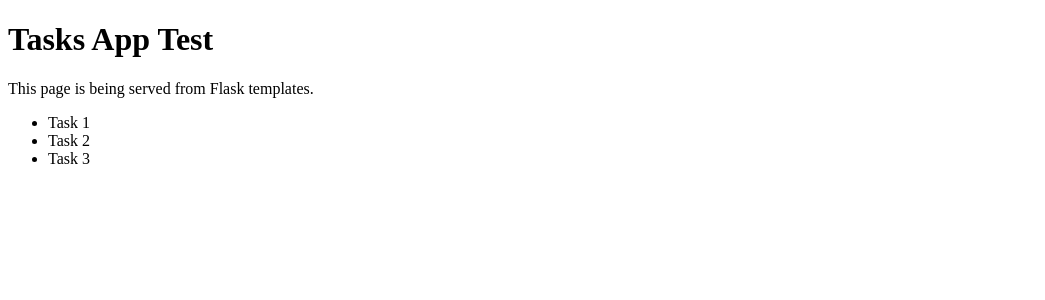
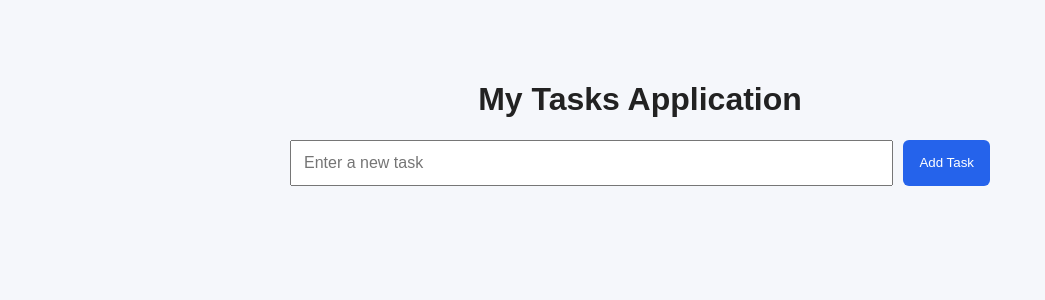
Before and after one commit to mohamvazeer-cell/devsecops-pipeline-project, a Flask app: page / in a window 1280 px wide. Shown: the top 300 px of the page, without its empty margins (0-1045 px from the left). Run offline with Flask 3, Linux system fonts and the light colour scheme; data that the repository does not hold is empty.

Commit message:
Build tasks app in Flask

```diff
--- a/app.py
+++ b/app.py
@@ -1,11 +1,84 @@
-from flask import Flask, render_template
+from flask import Flask, render_template, request, jsonify
+import json
+import os
+import time
 
 app = Flask(__name__)
 app.config["TEMPLATES_AUTO_RELOAD"] = True
+
+DATA_DIR = "data"
+DATA_FILE = os.path.join(DATA_DIR, "tasks.json")
+
+os.makedirs(DATA_DIR, exist_ok=True)
+
+if not os.path.exists(DATA_FILE):
+    with open(DATA_FILE, "w") as f:
+        json.dump([], f)
+
+def load_tasks():
+    try:
+        with open(DATA_FILE, "r") as f:
+            data = json.load(f)
+            return data if isinstance(data, list) else []
+    except:
+        return []
+
+def save_tasks(tasks):
+    with open(DATA_FILE, "w") as f:
+        json.dump(tasks, f, indent=2)
 
 @app.route("/")
 def home():
     return render_template("index.html")
 
+@app.route("/api/health")
+def health():
+    return jsonify({"status": "ok", "message": "Flask backend working"})
+
+@app.route("/api/tasks", methods=["GET"])
+def get_tasks():
+    return jsonify(load_tasks())
+
+@app.route("/api/tasks", methods=["POST"])
+def create_task():
+    tasks = load_tasks()
+    data = request.get_json(silent=True) or {}
+    new_task = {
+        "id": int(time.time() * 1000),
+        "title": data.get("title", "").strip(),
+        "completed": False
+    }
+    if not new_task["title"]:
+        return jsonify({"message": "Title is required"}), 400
+    tasks.append(new_task)
+    save_tasks(tasks)
+    return jsonify(new_task), 201
+
+@app.route("/api/tasks", methods=["PUT"])
+def update_task():
+    tasks = load_tasks()
+    data = request.get_json(silent=True) or {}
+
+    for task in tasks:
+        if task["id"] == data.get("id"):
+            task["completed"] = bool(data.get("completed"))
+            save_tasks(tasks)
+            return jsonify({"message": "Task updated"})
+
+    return jsonify({"message": "Task not found"}), 404
+
+@app.route("/api/tasks", methods=["DELETE"])
+def delete_task():
+    tasks = load_tasks()
+    data = request.get_json(silent=True) or {}
+
+    updated_tasks = [task for task in tasks if task["id"] != data.get("id")]
+
+    if len(updated_tasks) == len(tasks):
+        return jsonify({"message": "Task not found"}), 404
+
+    save_tasks(updated_tasks)
+    return jsonify({"message": "Task deleted"})
+
 if __name__ == "__main__":
     app.run(host="0.0.0.0", port=5000)
--- a/templates/index.html
+++ b/templates/index.html
@@ -4,14 +4,155 @@
   <meta charset="UTF-8" />
   <meta name="viewport" content="width=device-width, initial-scale=1.0" />
   <title>Tasks App</title>
+  <style>
+    body {
+      font-family: Arial, sans-serif;
+      max-width: 700px;
+      margin: 40px auto;
+      padding: 20px;
+      background: #f5f7fb;
+    }
+    h1 {
+      text-align: center;
+      color: #222;
+    }
+    .task-form {
+      display: flex;
+      gap: 10px;
+      margin-bottom: 20px;
+    }
+    input {
+      flex: 1;
+      padding: 12px;
+      font-size: 16px;
+    }
+    button {
+      padding: 12px 16px;
+      border: none;
+      cursor: pointer;
+      background: #2563eb;
+      color: white;
+      border-radius: 6px;
+    }
+    ul {
+      list-style: none;
+      padding: 0;
+    }
+    li {
+      background: white;
+      margin-bottom: 10px;
+      padding: 12px;
+      border-radius: 8px;
+      display: flex;
+      justify-content: space-between;
+      align-items: center;
+      box-shadow: 0 2px 8px rgba(0,0,0,0.08);
+    }
+    .done {
+      text-decoration: line-through;
+      color: gray;
+    }
+    .actions {
+      display: flex;
+      gap: 8px;
+    }
+    .delete-btn {
+      background: #dc2626;
+    }
+    .toggle-btn {
+      background: #16a34a;
+    }
+  </style>
 </head>
 <body>
-  <h1>Tasks App Test</h1>
-  <p>This page is being served from Flask templates.</p>
-  <ul>
-    <li>Task 1</li>
-    <li>Task 2</li>
-    <li>Task 3</li>
-  </ul>
+  <h1>My Tasks Application</h1>
+
+  <div class="task-form">
+    <input type="text" id="taskInput" placeholder="Enter a new task" />
+    <button onclick="addTask()">Add Task</button>
+  </div>
+
+  <ul id="taskList"></ul>
+
+  <script>
+    async function loadTasks() {
+      const res = await fetch("/api/tasks");
+      const tasks = await res.json();
+      const taskList = document.getElementById("taskList");
+      taskList.innerHTML = "";
+
+      tasks.forEach(task => {
+        const li = document.createElement("li");
+
+        const span = document.createElement("span");
+        span.textContent = task.title;
+        if (task.completed) span.classList.add("done");
+
+        const actions = document.createElement("div");
+        actions.className = "actions";
+
+        const toggleBtn = document.createElement("button");
+        toggleBtn.className = "toggle-btn";
+        toggleBtn.textContent = task.completed ? "Undo" : "Complete";
+        toggleBtn.onclick = () => toggleTask(task.id, !task.completed);
+
+        const deleteBtn = document.createElement("button");
+        deleteBtn.className = "delete-btn";
+        deleteBtn.textContent = "Delete";
+        deleteBtn.onclick = () => deleteTask(task.id);
+
+        actions.appendChild(toggleBtn);
+        actions.appendChild(deleteBtn);
+
+        li.appendChild(span);
+        li.appendChild(actions);
+        taskList.appendChild(li);
+      });
+    }
+
+    async function addTask() {
+      const input = document.getElementById("taskInput");
+      const title = input.value.trim();
+
+      if (!title) return;
+
+      await fetch("/api/tasks", {
+        method: "POST",
+        headers: {
+          "Content-Type": "application/json"
+        },
+        body: JSON.stringify({ title })
+      });
+
+      input.value = "";
+      loadTasks();
+    }
+
+    async function toggleTask(id, completed) {
+      await fetch("/api/tasks", {
+        method: "PUT",
+        headers: {
+          "Content-Type": "application/json"
+        },
+        body: JSON.stringify({ id, completed })
+      });
+
+      loadTasks();
+    }
+
+    async function deleteTask(id) {
+      await fetch("/api/tasks", {
+        method: "DELETE",
+        headers: {
+          "Content-Type": "application/json"
+        },
+        body: JSON.stringify({ id })
+      });
+
+      loadTasks();
+    }
+
+    loadTasks();
+  </script>
 </body>
 </html>
```
